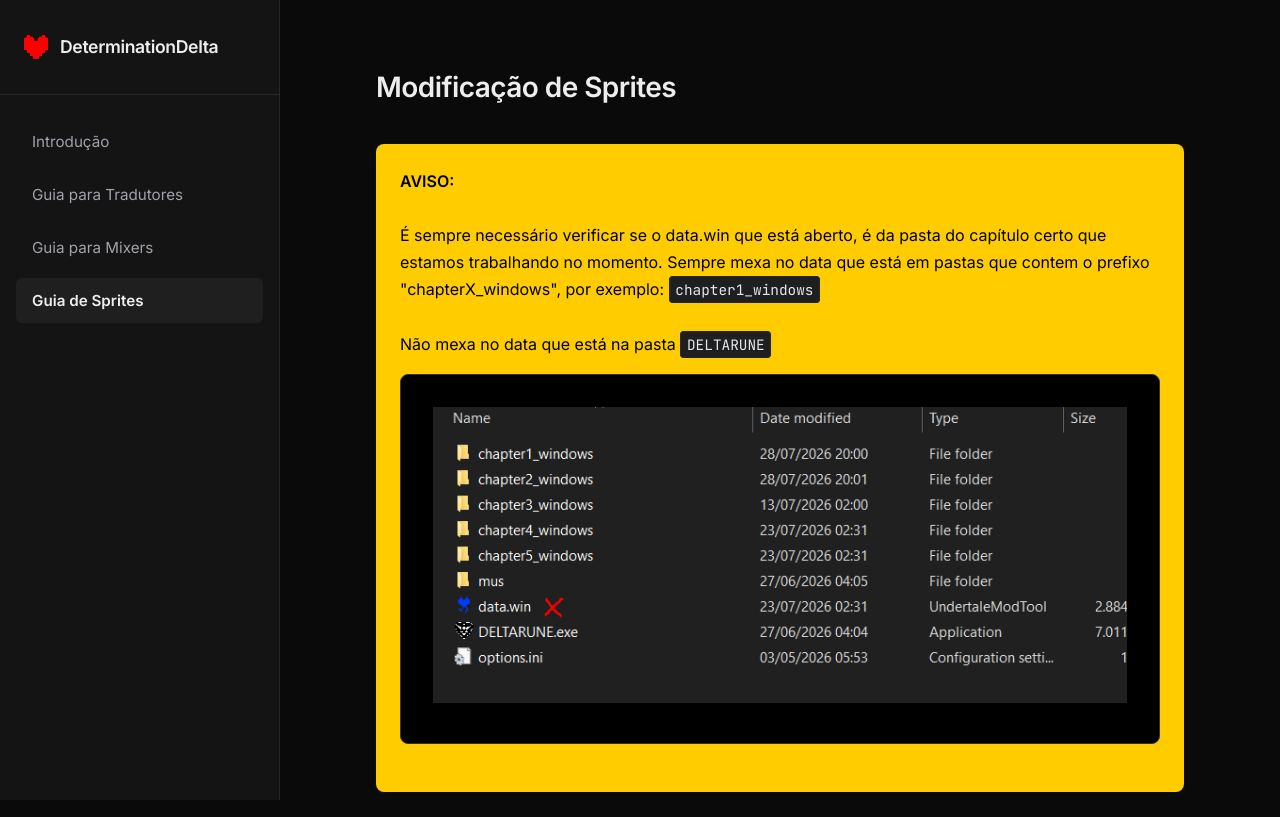
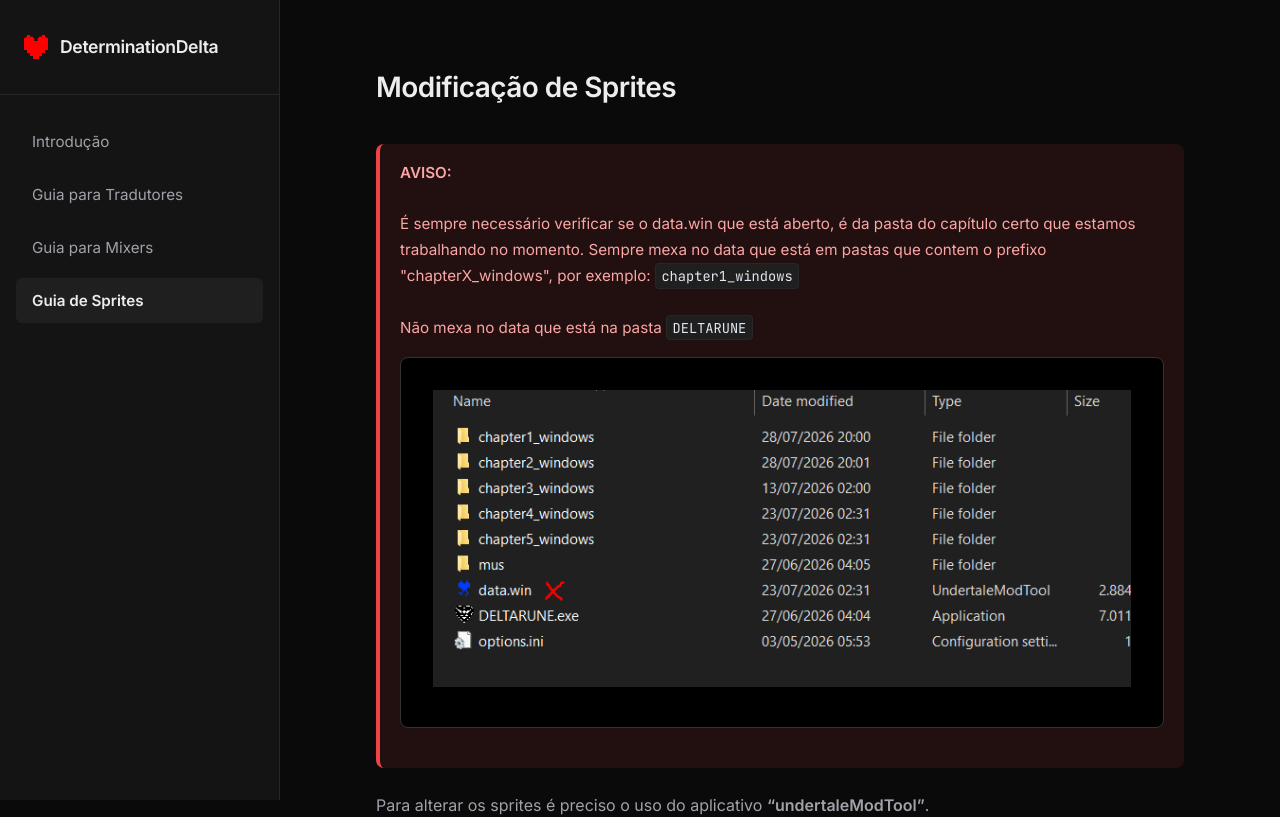
Before and after one commit to nyan-coder/dtdocs, a React (Vite) app: page /sprites in a window 1280 px wide. Shown: the top 817 px of the page. Built offline with nearby package versions, Linux system fonts and the light colour scheme.

Commit message:
style: change warning to alert-danger in Sprites

```diff
--- a/src/pages/Sprites.jsx
+++ b/src/pages/Sprites.jsx
@@ -5,7 +5,7 @@
         <section className="doc-section">
             <h2>Modificação de Sprites</h2>
 
-            <div style={{ backgroundColor: '#ffcc00', color: '#000', padding: '1.5rem', borderRadius: '8px', marginBottom: '2rem' }}>
+            <div className="alert alert-danger">
                 <strong>AVISO:</strong><br /><br />
                 É sempre necessário verificar se o data.win que está aberto, é da pasta do capítulo certo que estamos trabalhando no momento. Sempre mexa no data que está em pastas que contem o prefixo "chapterX_windows", por exemplo: <code>chapter1_windows</code><br /><br />
                 Não mexa no data que está na pasta <code>DELTARUNE</code>
```
